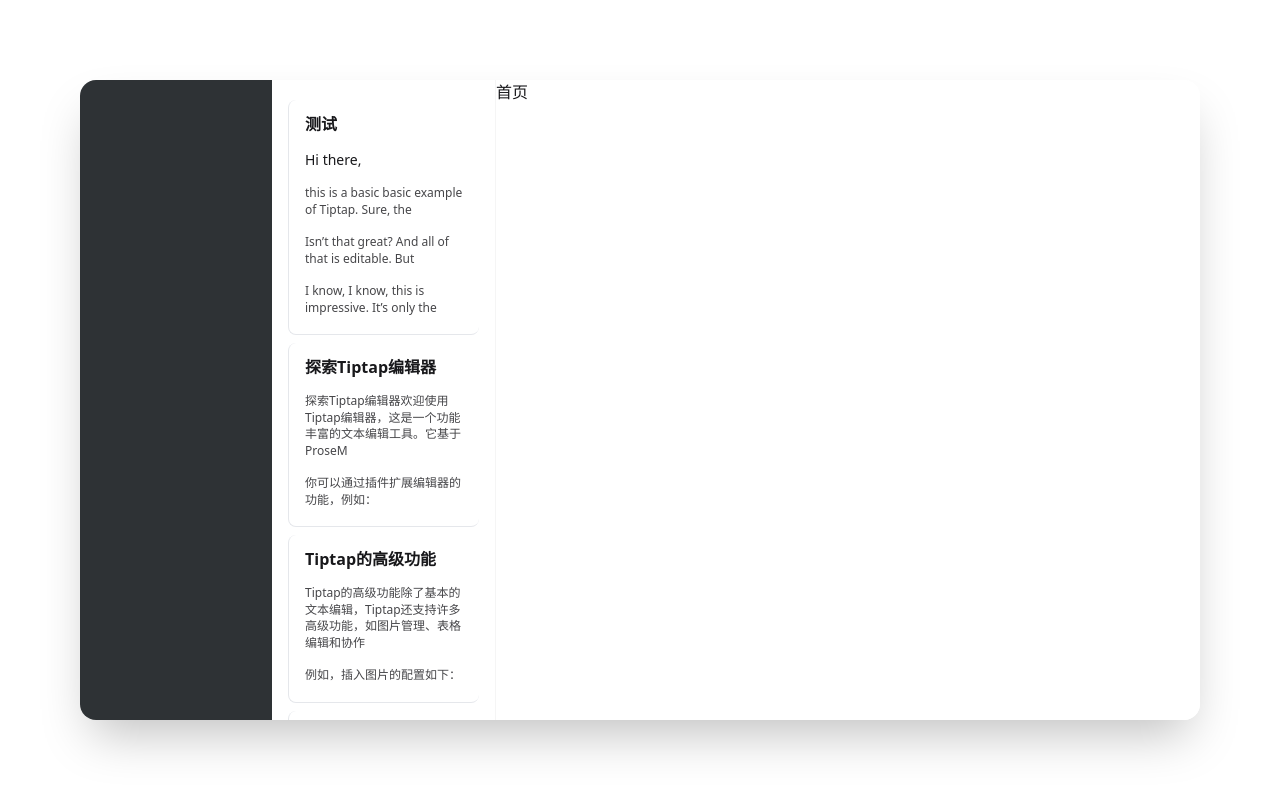
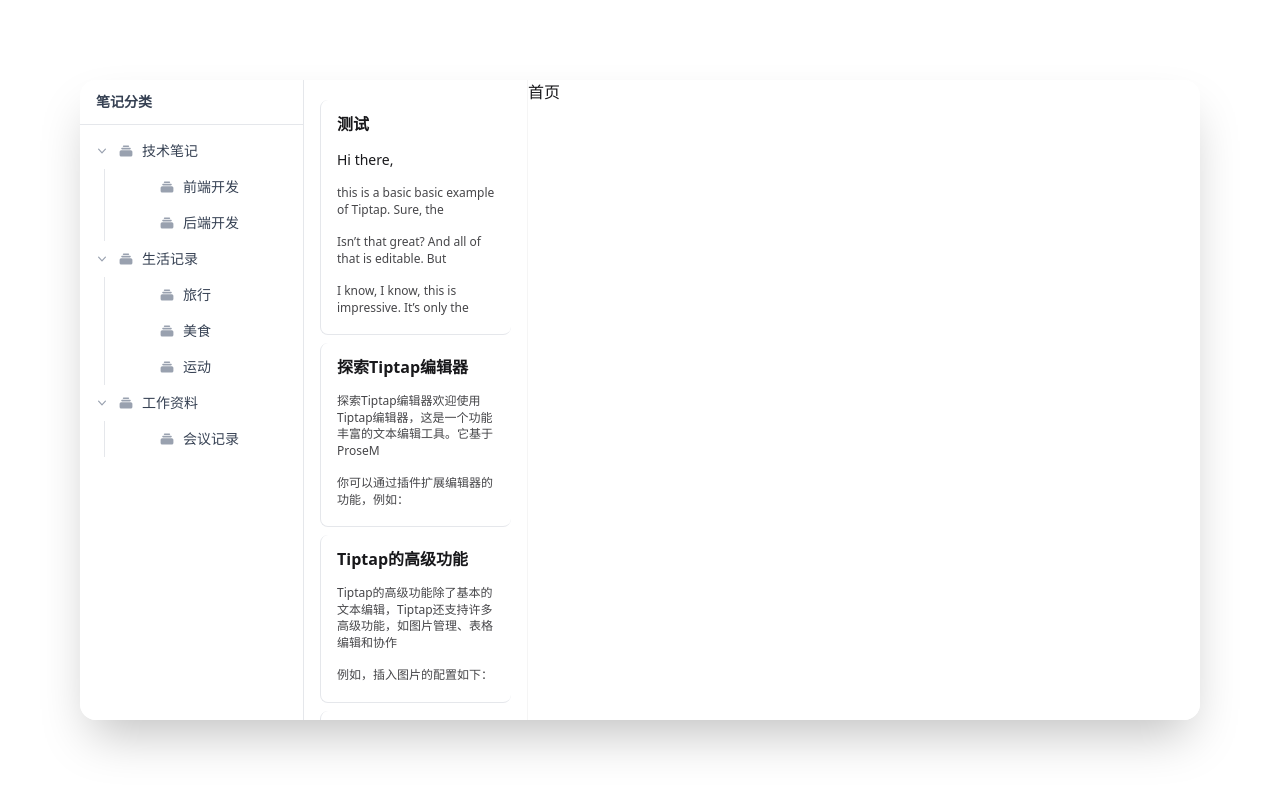
Before and after one commit to zhangwh754/my-notes-app, a React (Vite) app: page / in a window 1280 px wide. Shown: the top 792 px of the page. Built offline with nearby package versions, Linux system fonts and the light colour scheme.

Commit message:
feat: mock数据的侧边导航栏

```diff
--- /dev/null
+++ b/src/layout/Navigation.tsx
@@ -0,0 +1,111 @@
+import { useState } from "react";
+
+interface MenuItem {
+  id: string;
+  name: string;
+  icon?: string;
+  children?: MenuItem[];
+}
+
+// 模拟数据用于展示UI
+const mockData: MenuItem[] = [
+  {
+    id: "1",
+    name: "技术笔记",
+    children: [
+      { id: "1-1", name: "前端开发" },
+      { id: "1-2", name: "后端开发" },
+    ],
+  },
+  {
+    id: "2",
+    name: "生活记录",
+    children: [
+      { id: "2-1", name: "旅行" },
+      { id: "2-2", name: "美食" },
+      { id: "2-3", name: "运动" },
+    ],
+  },
+  {
+    id: "3",
+    name: "工作资料",
+    children: [{ id: "3-1", name: "会议记录" }],
+  },
+];
+
+function TreeNode({ node, level = 0 }: { node: MenuItem; level?: number }) {
+  const [isExpanded, setIsExpanded] = useState(true);
+  const hasChildren = node.children && node.children.length > 0;
+
+  return (
+    <div className="select-none">
+      {/* 节点内容 */}
+      <div
+        className="flex items-center gap-2 px-3 py-2 cursor-pointer hover:bg-gray-50 transition-colors border-l-2 border-transparent hover:border-[#E5E7EB]"
+        style={{ paddingLeft: `${level * 16 + 12}px` }}
+        onClick={() => hasChildren && setIsExpanded(!isExpanded)}
+      >
+        {/* 展开/收起图标 */}
+        {hasChildren ? (
+          <svg
+            xmlns="http://www.w3.org/2000/svg"
+            className="w-4 h-4 text-gray-400 transition-transform"
+            style={{ transform: isExpanded ? "rotate(90deg)" : "rotate(0deg)" }}
+            viewBox="0 0 20 20"
+            fill="currentColor"
+          >
+            <path
+              fillRule="evenodd"
+              d="M7.21 14.77a.75.75 0 01.02-1.06L11.168 10 7.23 6.29a.75.75 0 111.04-1.08l4.5 4.25a.75.75 0 010 1.08l-4.5 4.25a.75.75 0 01-1.06-.02z"
+              clipRule="evenodd"
+            />
+          </svg>
+        ) : (
+          <span className="w-4 h-4" />
+        )}
+
+        {/* 图标占位 */}
+        <svg
+          xmlns="http://www.w3.org/2000/svg"
+          className="w-4 h-4 text-gray-400"
+          viewBox="0 0 20 20"
+          fill="currentColor"
+        >
+          <path d="M7 3a1 1 0 000 2h6a1 1 0 100-2H7zM4 7a1 1 0 011-1h10a1 1 0 110 2H5a1 1 0 01-1-1zM2 11a2 2 0 012-2h12a2 2 0 012 2v4a2 2 0 01-2 2H4a2 2 0 01-2-2v-4z" />
+        </svg>
+
+        {/* 名称 */}
+        <span className="text-sm text-gray-700">{node.name}</span>
+      </div>
+
+      {/* 子节点 */}
+      {hasChildren && isExpanded && (
+        <div className="border-l border-[#E5E7EB] ml-6">
+          {node.children!.map((child) => (
+            <TreeNode key={child.id} node={child} level={level + 1} />
+          ))}
+        </div>
+      )}
+    </div>
+  );
+}
+
+export function Navigation() {
+  return (
+    <aside className="w-56 bg-white border-r border-[#E5E7EB] h-full">
+      {/* 标题区域 */}
+      <div className="px-4 py-3 border-b border-[#E5E7EB]">
+        <h2 className="text-sm font-semibold text-gray-700">笔记分类</h2>
+      </div>
+
+      {/* 菜单列表 */}
+      <div className="py-2">
+        {mockData.map((item) => (
+          <TreeNode key={item.id} node={item} />
+        ))}
+      </div>
+    </aside>
+  );
+}
+
+export default Navigation;
--- a/src/layout/Notes.tsx
+++ b/src/layout/Notes.tsx
@@ -1,12 +1,9 @@
+import { useMemo } from "react";
 import { Outlet } from "react-router";
 import { parseOutlineFromTiptapJSON } from "../data";
 import Articles from "../data/Article-Content";
 import { OutlinePreview } from "../components/Outline/Outline";
-import { useMemo } from "react";
-
-const SideNav = () => {
-  return <aside className="w-48 bg-dark"></aside>;
-};
+import Navigation from "./Navigation";
 
 const MiddleNav = () => {
   const outlines = useMemo(() => {
@@ -33,7 +30,7 @@
   return (
     <div className="flex h-full overflow-hidden">
       {/* 左侧边栏 - 类型导航 */}
-      <SideNav />
+      <Navigation />
 
       {/* 中间栏 - 笔记列表 */}
       <MiddleNav />
--- a/src/route/index.tsx
+++ b/src/route/index.tsx
@@ -10,7 +10,7 @@
 
         <Route path="/" element={<NotesLayout />}>
           <Route index element={<Home children={"首页"} />} />
-          <Route path="detail/:id" element={<Article children={"详情页"} />} />
+          <Route path="detail/:id" element={<Article />} />
         </Route>
 
         <Route path="/setting" element={<Setting children={"设置页面"} />} />
```
Also changed, not shown: .claude/settings.local.json (added).
